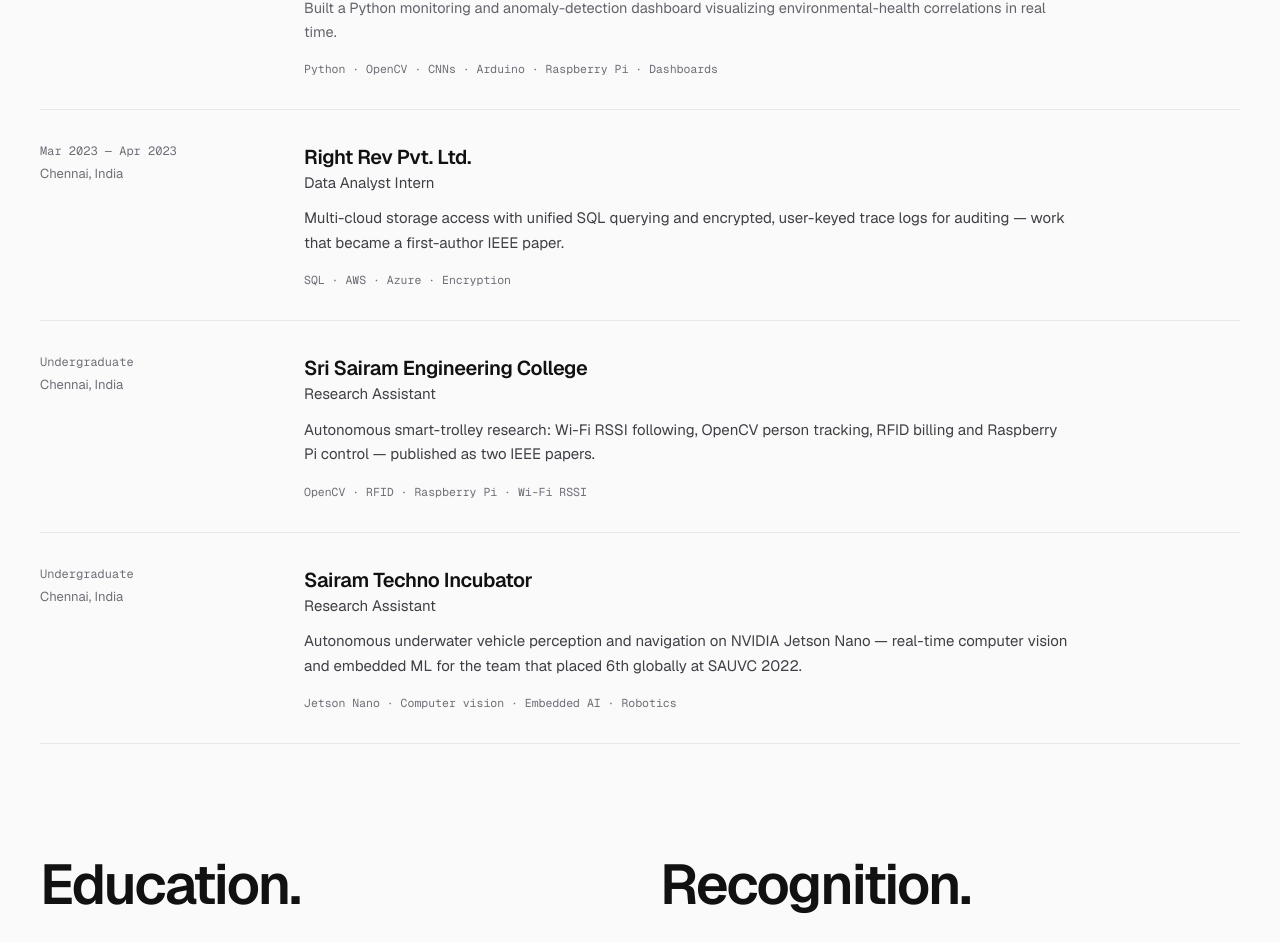
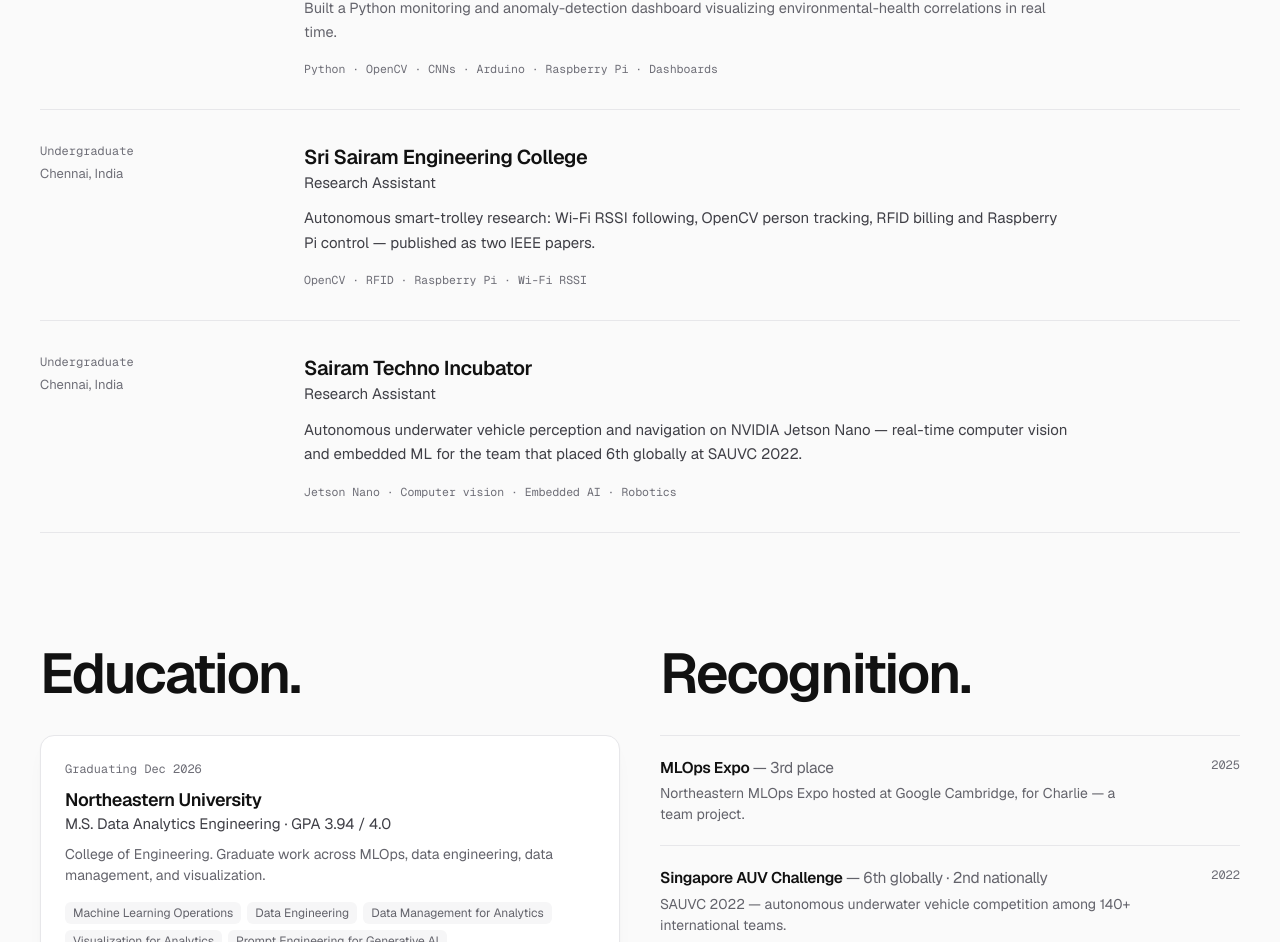
Before and after one commit to Gnanasudharsan/portfolio, a Next.js app: page /about in a window 1280 px wide. Shown: the part 2835-3777 px from the top of the page. Built offline with nearby package versions, Linux system fonts and the light colour scheme; no server answers.

Commit message:
content: remove Right Rev internship from earlier experience

```diff
--- a/src/data/experience.ts
+++ b/src/data/experience.ts
@@ -64,18 +64,6 @@ export const experience: ExperienceItem[] = [
     stack: ["Python", "OpenCV", "CNNs", "Arduino", "Raspberry Pi", "Dashboards"],
   },
   {
-    id: "rightrev",
-    org: "Right Rev Pvt. Ltd.",
-    role: "Data Analyst Intern",
-    location: "Chennai, India",
-    start: "Mar 2023",
-    end: "Apr 2023",
-    kind: "earlier",
-    summary:
-      "Multi-cloud storage access with unified SQL querying and encrypted, user-keyed trace logs for auditing — work that became a first-author IEEE paper.",
-    stack: ["SQL", "AWS", "Azure", "Encryption"],
-  },
-  {
     id: "sairam-ra",
     org: "Sri Sairam Engineering College",
     role: "Research Assistant",
```
